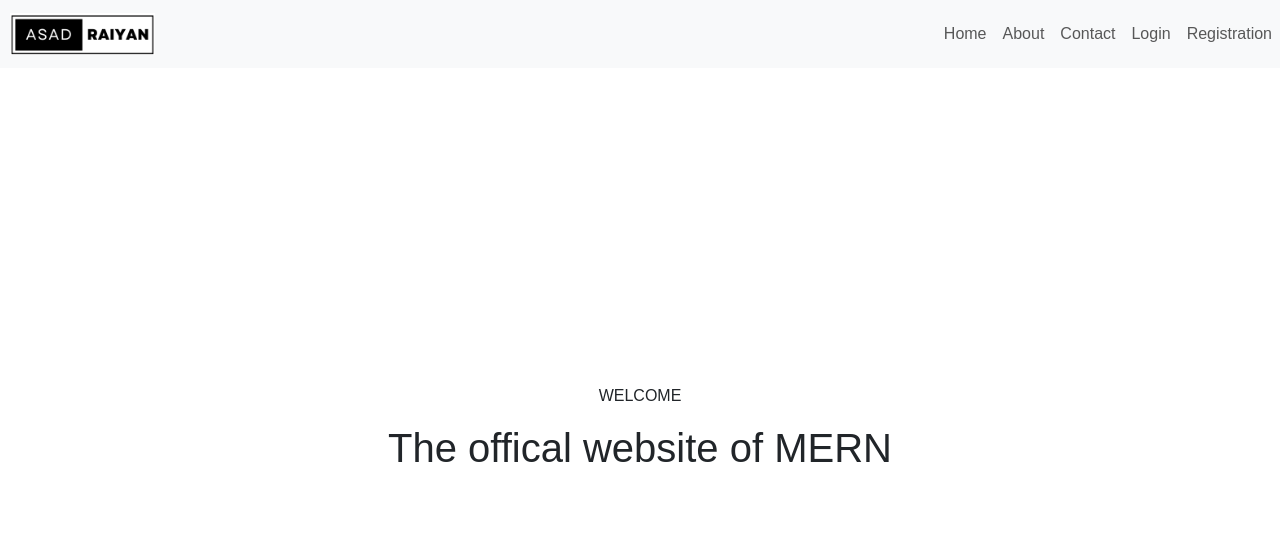
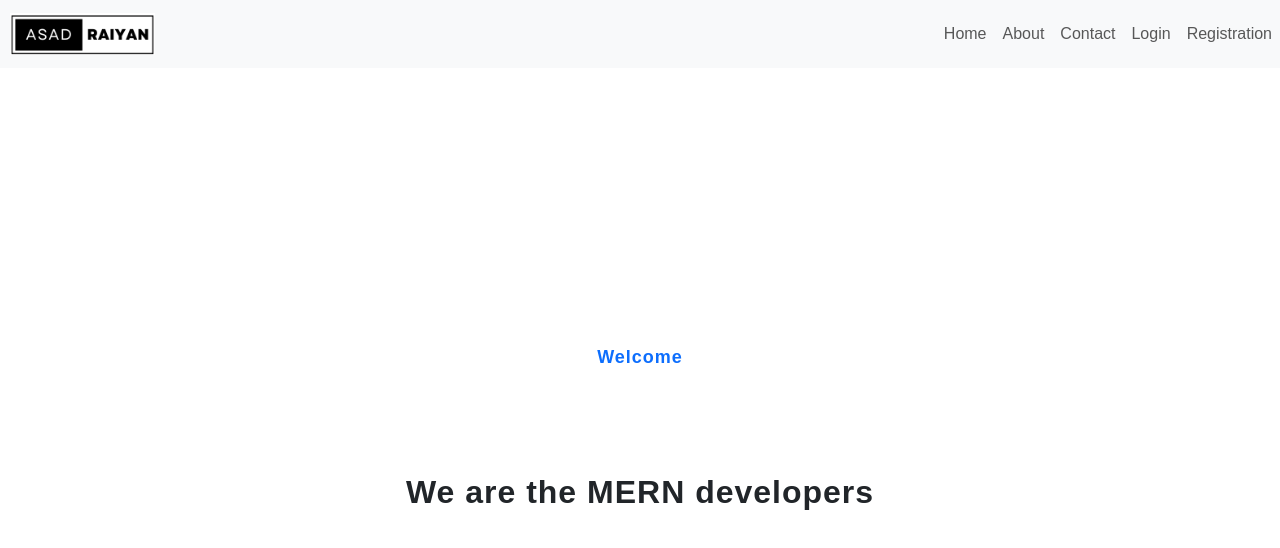
Before and after one commit to asadraiyan/mern-stack, a React (Create React App) app in the folder client/: page / in a window 1280 px wide. Shown: the top 548 px of the page. Built offline with nearby package versions, Linux system fonts and the light colour scheme; no server answers; the HTML template or start-up script is replaced by a standard one; a web font is replaced by a local one.

Commit message:
created home page in a dynamic form

```diff
--- a/client/src/App.css
+++ b/client/src/App.css
@@ -230,6 +230,29 @@
   height: 90.8vh;
   width: 100%;
 }
+.home-box{
+  /* border: 2px solid red; */
+  height: 175px;
+  display: flex;
+  flex-direction: column;
+  align-items: center;
+  justify-content: space-between;
+}
+.username{
+  font-size: 50px;
+  font-weight: bold;
+  letter-spacing: 1px;
+}
+.welcome{
+  font-size: 18px;
+  color: #0d6efd;
+  font-weight: bold;
+  letter-spacing: 1px;
+}
+.happy{
+  letter-spacing: 1px;
+  font-weight: bold;
+}
 .about-container{
   display: flex;
   flex-direction: row;
--- a/client/src/Components/Contact.js
+++ b/client/src/Components/Contact.js
@@ -2,7 +2,6 @@ import React, { useEffect, useState } from "react";
 import Phoneimg from "../Components/Images/phone.jpg";
 import Emailimg from "../Components/Images/email.jpg";
 import Addressimg from "../Components/Images/address1.png";
-import { json } from "react-router-dom";
 const Contact = () => {
   const [userdata, setUserData] = useState({
     name: "",
@@ -11,7 +10,7 @@ const Contact = () => {
     message: "",
   });
 
-  const callHomePage = async () => {
+  const callContactPage = async () => {
     try {
       const res = await fetch("/getdata", {
         method: "GET",
@@ -39,7 +38,7 @@ const Contact = () => {
   };
 
   useEffect(() => {
-    callHomePage();
+    callContactPage();
   }, []);
 
   const handleInputChange = (e) => {
--- a/client/src/Components/Home.js
+++ b/client/src/Components/Home.js
@@ -1,10 +1,44 @@
-import React from 'react'
+import React, { useEffect, useState } from 'react'
 
 const Home = () => {
+
+  const [userName, setUserName] = useState("")
+  const [show, setShow] = useState(false)
+
+  const callHomePage = async () => {
+    try {
+      const res = await fetch("/getdata", {
+        method: "GET",
+        headers: {
+          "Content-Type": "application/json",
+        },
+      });
+
+      const data = await res.json();
+      console.log(data);
+      setUserName(data.name);
+      setShow(true)
+
+      if (!res.status === 200) {
+        const error = new Error(res.error);
+        throw error;
+      }
+    } catch (error) {
+      console.log(error);
+    }
+  };
+
+  useEffect(() => {
+    callHomePage();
+  }, []);
+
   return (
     <div className='home-container'>
-      <p>WELCOME</p>
-      <h1>The offical website of MERN</h1>
+      <div className="home-box">
+      <span className='welcome'>Welcome</span>
+      <h1 className='username'>{userName}</h1>
+      <h2 className='happy'>{show ? "Happy, to see you back!" : "We are the MERN developers"}</h2>
+      </div>
     </div>
   )
 }
```
